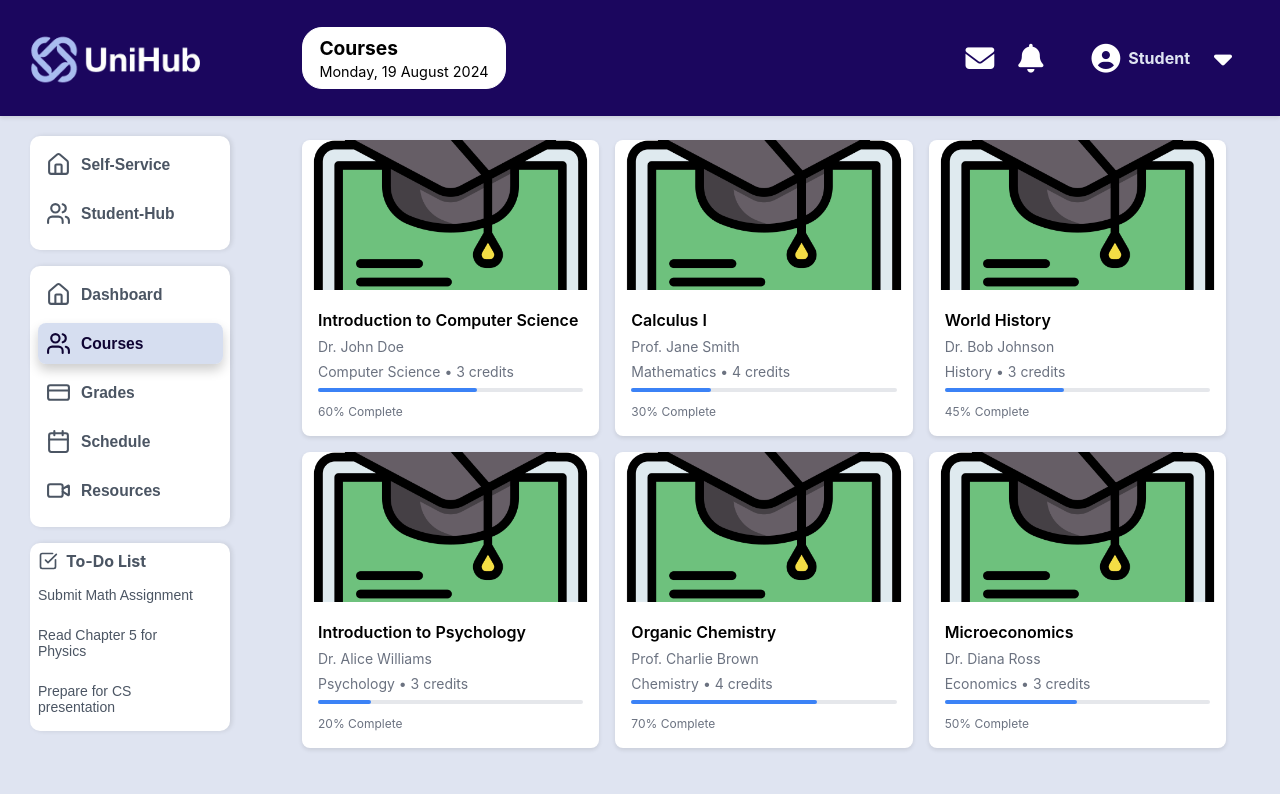
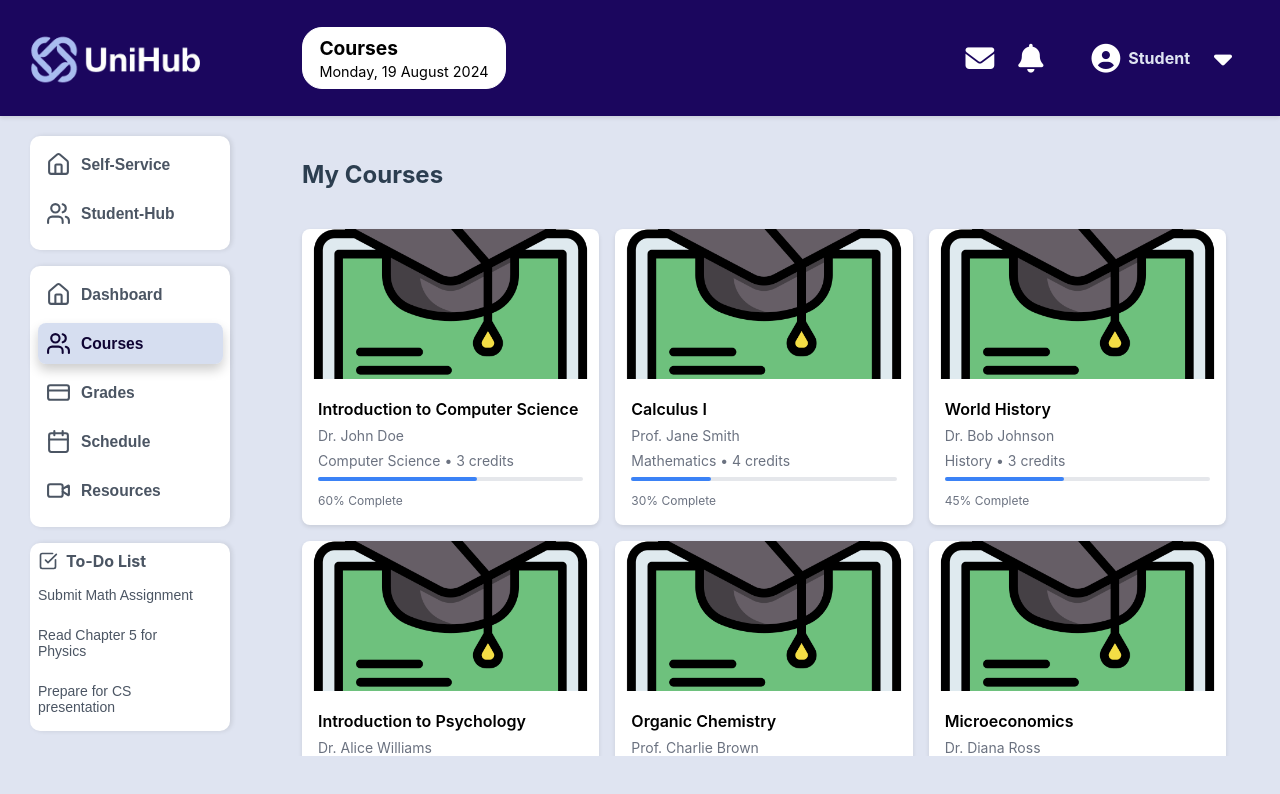
Before and after one commit to TamaraBogdanov/UniHub, a React (Create React App) app: page /home in a window 1280 px wide. Both pictures are taken after a click on the button "Courses". Shown: the top 794 px of the page. Built offline with nearby package versions, Linux system fonts and the light colour scheme.

Commit message:
course page text add and edit

```diff
--- a/src/Components/ClassesContent.js
+++ b/src/Components/ClassesContent.js
@@ -1,6 +1,7 @@
 import React, { useState } from "react";
 import "../Styles/Classes.css";
 import { courses } from "../Pages/mockData";
+
 import {
 	Home,
 	BookOpen,
@@ -32,6 +33,7 @@ function ClassesContent() {
 
 	return (
 		<>
+			<h2 className="classes-heading">My Courses </h2>
 			<section className="courses">
 				{/* The grid of courses that will be displayed */}
 				<div className="course-grid">
--- a/src/Styles/Classes.css
+++ b/src/Styles/Classes.css
@@ -3,8 +3,12 @@
 }
 
 .classes-content h2 {
-  margin-bottom: 20px;
 	color: #2c3e50;
+}
+
+.classes-heading {
+	color: #2c3e50;
+	padding-bottom: 20px;
 }
 
 .search-bar {
```
Lines whose indentation alone changed are shown as unchanged.
